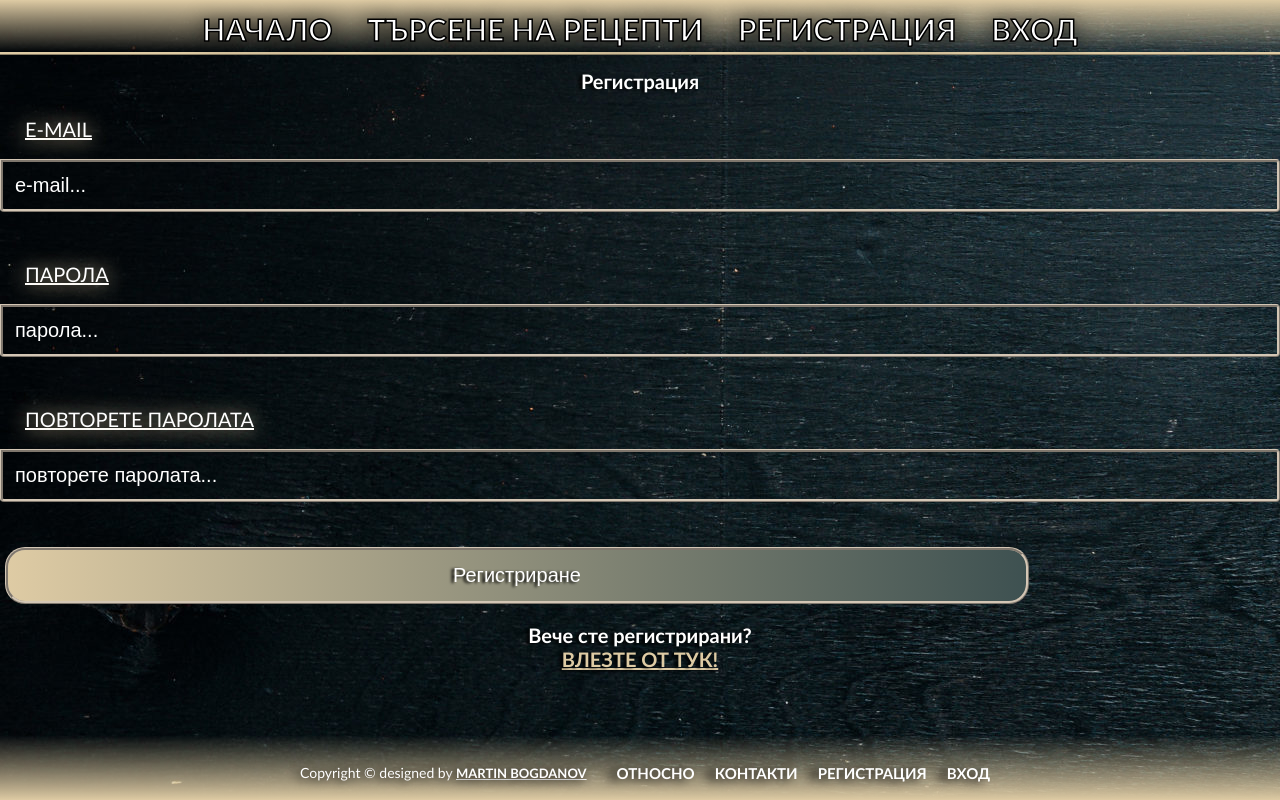
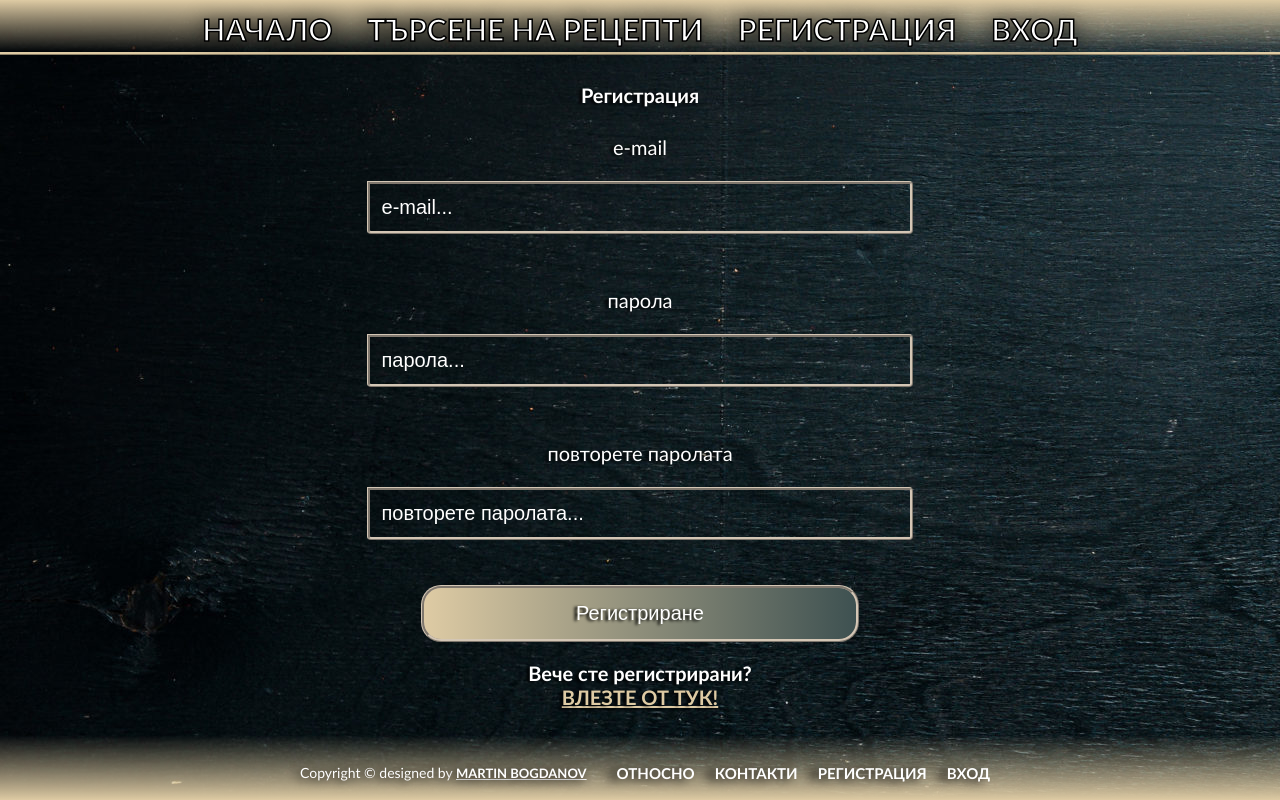
Before and after one commit to SpooRe91/react-cook-blog, a React (Create React App) app in the folder client/: page /auth/register in a window 1280 px wide. Built offline with nearby package versions, Linux system fonts and the light colour scheme.

Commit message:
Update Register.js

```diff
--- a/client/src/components/Register/Register.js
+++ b/client/src/components/Register/Register.js
@@ -18,7 +18,7 @@ export const Register = ({ setUser, setErrorMessage }) => {
                 if (res.token) {
                     setSession(res.email, res.token, res.id);
                     navigate('/recipe/browse');
-                    return setUser(getSession());
+                    return setUser(previous => getSession());
                 } else {
                     setErrorMessage({ error: "Email or password are invalid!" });
                     throw new Error("Email or password are invalid!");
@@ -27,7 +27,7 @@ export const Register = ({ setUser, setErrorMessage }) => {
     }
 
     return (
-        <div className="form">
+        <div className="register-form">
             <h3 className="already-reg">Регистрация</h3>
             <form method="POST" onSubmit={registerHandler}>
                 <label className="already-reg" htmlFor="email">e-mail</label>
```
